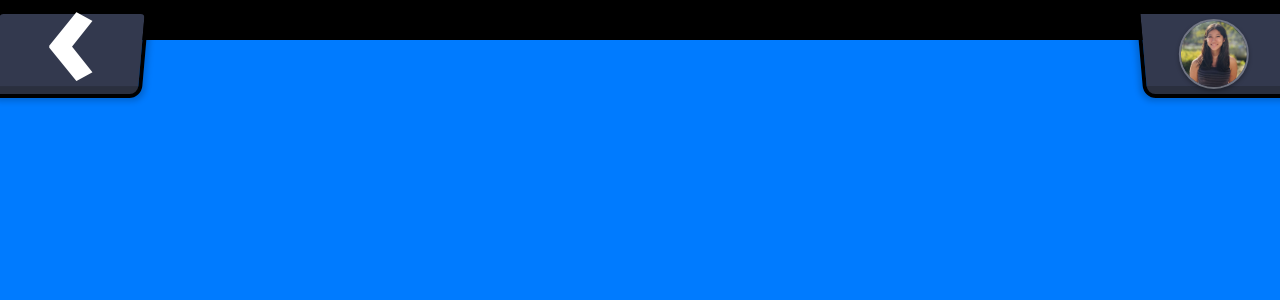
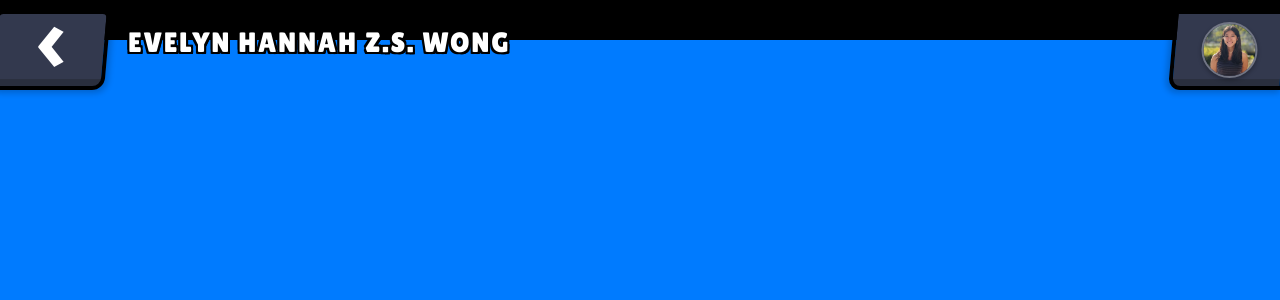
Before and after one commit to DefNotEv/personalreact, a React (Vite) app: page /portfolio in a window 1280 px wide. Shown: the top 300 px of the page. Built offline with nearby package versions, Linux system fonts and the light colour scheme.

Commit message:
yo we acc got better ui

```diff
--- a/src/App.css
+++ b/src/App.css
@@ -256,7 +256,7 @@
 }
 
 .loading-screen h1:last-child {
-  font-size: 3.2rem;
+  font-size: 3.25rem;
   margin-right: 0; /* Reset margin for centered layout */
 }
 
--- a/src/App.tsx
+++ b/src/App.tsx
@@ -62,7 +62,7 @@ function PhoneFrame(): React.ReactNode {
                 onClick={handleAppClick}
                 ref={appRef}
               >
-                <img src="/images/app.png" alt="App" className="app-icon" />
+                <img src="/images/app.jpg" alt="App" className="app-icon" />
               </div>
               <div className="app-label">click!</div>
             </div>
--- a/src/components/Portfolio.css
+++ b/src/components/Portfolio.css
@@ -43,26 +43,32 @@
   opacity: 1;
 }
 
-.back-button {
+.top-left-container {
   position: fixed;
   top: 10px;
+  left: 0;
+  z-index: 10;
+  display: flex;
+  align-items: center;
+  gap: 0;
+}
+
+.back-button {
+  position: relative;
   left: -4px; /* Adjusted to account for the 4px border width */
-  z-index: 10;
-  padding: 40px 45px;
+  padding: 2.5% 3%; /* Relative padding based on viewport height */
   background: linear-gradient(to bottom, #33394e 90%, #2a2f3e 90%);
   color: #fff;
   border: 4px solid #000; /* Added black border */
   border-bottom-right-radius: 12px;
   cursor: pointer;
-  font-size: 36px;
-  font-weight: bold;
   transform: skewX(-5deg);
   transform-origin: top left;
   display: flex;
   align-items: center;
   justify-content: center;
-  height: 80px;
-  min-width: 100px;
+  height: 10vh; /* Increased from 7.5vh to make it taller */
+  min-width: 9vw; /* Relative to viewport width */
   outline: none;
   box-shadow: 3px 3px 6px rgba(0,0,0,0.2);
   opacity: 0;
@@ -86,27 +92,41 @@
   outline: none;
 }
 
-.top-right-parallelogram {
+.top-right-container {
   position: fixed;
   top: 10px;
-  right: -4px;
+  right: 0;
   z-index: 10;
-  padding: 40px 35px;
+  display: flex;
+  align-items: flex-start;
+  justify-content: flex-end;
+  width: auto;
+  height: auto;
+  max-width: 100%;
+}
+
+.top-right-parallelogram {
+  position: relative;
+  right: -10px; /* Account for border width */
+  padding: 0 3%;
   background: linear-gradient(to bottom, #33394e 90%, #2a2f3e 90%);
+  color: #fff;
   border: 4px solid #000;
   border-bottom-left-radius: 12px;
-  transform: skewX(5deg);
+  transform: skewX(-5deg);
   transform-origin: top right;
-  height: 80px;
-  min-width: 100px;
+  height: 10vh; /* Increased from 7.5vh to match the back button */
+  min-width: 9vw;
+  max-width: 100%;
   box-shadow: -3px 3px 6px rgba(0,0,0,0.2);
-  pointer-events: none; /* Make it non-interactive */
+  pointer-events: none;
   overflow: hidden;
-  display: flex;
+  display: inline-flex;
   align-items: center;
   justify-content: center;
   opacity: 0;
-  transition: opacity 0.5s ease-in;
+  transition: opacity 0.5s ease-in, transform 0.2s ease;
+  box-sizing: border-box;
 }
 
 .top-right-parallelogram.visible {
@@ -114,21 +134,53 @@
 }
 
 .top-right-parallelogram .headshot {
-  width: 70px;
-  height: 70px;
+  width: 7vh; /* Increased from 6vh to make the headshot larger */
+  height: 7vh; /* Increased from 6vh to make the headshot larger */
+  min-width: 50px;
+  min-height: 50px;
   border-radius: 50%;
   object-fit: cover;
-  transform: skewX(-5deg); /* Counteract the parent's skew */
+  transform: skewX(5deg);
   border: 2px solid rgba(255, 255, 255, 0.3);
   box-shadow: 0 2px 4px rgba(0, 0, 0, 0.3);
+  transition: width 0.2s ease, height 0.2s ease;
+}
+
+/* Name text styling */
+.name-text {
+  position: fixed;
+  top: 5.2%; /* Half of the status bar height to vertically center */
+  transform: translateY(-50%); /* Center vertically */
+  left: 10%; /* Position to the right of the back button */
+  font-family: 'Lilita One', sans-serif;
+  color: white;
+  font-size: 1.75em; /* 20px / 16px = 1.25em */
+  text-transform: uppercase;
+  letter-spacing: 0.0625em; /* 1px / 16px = 0.0625em */
+  text-shadow:
+    2px 2px 0 #000,
+    -2px -2px 0 #000,
+    2px -2px 0 #000,
+    -2px 2px 0 #000,
+    2px 2px 0 #000; /* Multiple shadows for border effect */
+  opacity: 0;
+  transition: opacity 0.5s ease-in;
+  white-space: nowrap;
+  z-index: 10;
+  margin: 0;
+  padding: 0;
+}
+
+.name-text.visible {
+  opacity: 1;
 }
 
 .back-chevron {
   transform: skewX(5deg);
   display: inline-block;
-  font-size: 150px;
+  font-size: 11vh; /* Relative to viewport height */
   line-height: 0.5; /* Adjusted to better center the chevron */
-  margin-top: -48px; /* Further adjustment for vertical centering */
+  margin-top: -3.2vh; /* Relative to viewport height */
   font-weight: bold;
   vertical-align: middle; /* Helps with vertical alignment */
   -webkit-tap-highlight-color: transparent; /* Removes tap highlight on mobile */
--- a/src/components/Portfolio.tsx
+++ b/src/components/Portfolio.tsx
@@ -48,6 +48,7 @@ function Portfolio(): React.ReactNode {
   return (
     <div className={`portfolio-container ${showOverlay ? 'show-overlay' : ''}`}>
       <StatusBar visible={showContent} />
+      <div className="top-left-container">
         <button
           className={`back-button ${showContent ? 'visible' : ''}`}
           onClick={handleBack}
@@ -55,6 +56,11 @@ function Portfolio(): React.ReactNode {
         >
           <span className="back-chevron">‹</span>
         </button>
+        <div className={`name-text ${showContent ? 'visible' : ''}`}>
+          EVELYN HANNAH Z.S. WONG
+        </div>
+      </div>
+      <div className="top-right-container">
         <div className={`top-right-parallelogram ${showContent ? 'visible' : ''}`}>
           <img
             src="/images/headshot.jpg"
@@ -63,6 +69,7 @@ function Portfolio(): React.ReactNode {
           />
         </div>
       </div>
+    </div>
   );
 }
 
```
Also changed, not shown: public/images/app.jpg (added), public/images/app.png (deleted). Lines whose indentation alone changed are shown as unchanged.
